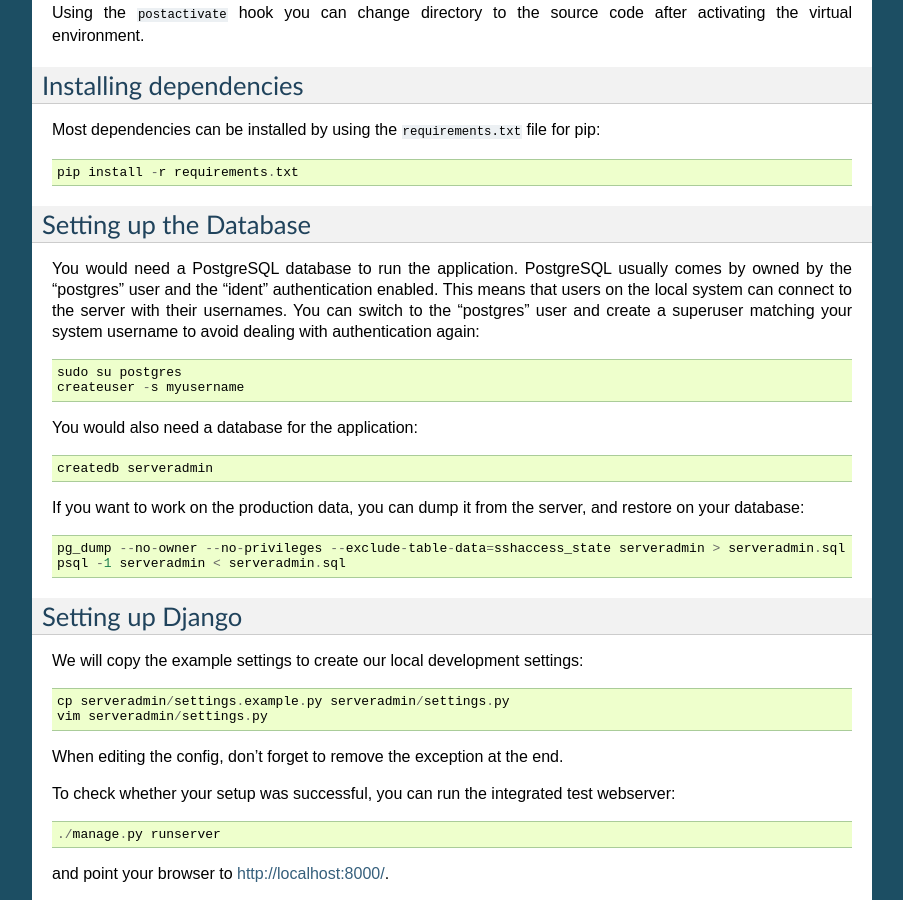
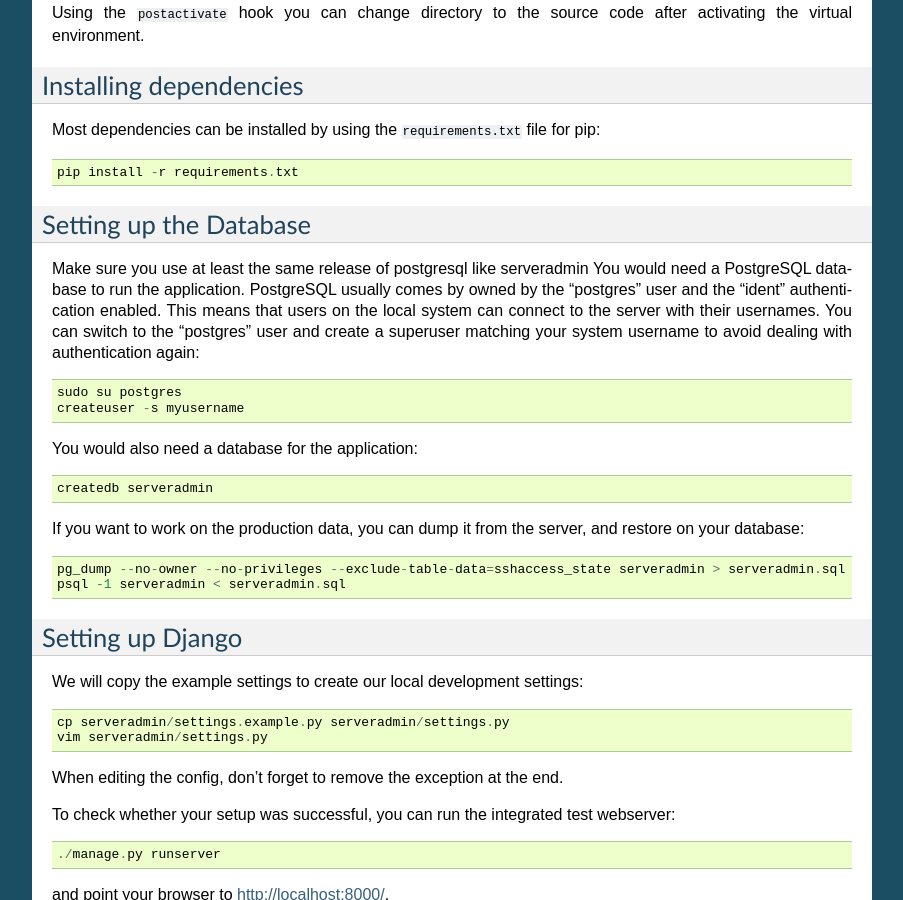
Before and after one commit to innogames/serveradmin, a Sphinx documentation site: the page built from docs/extending.rst, in a window 1280 px wide and 900 px high, scrolled down 648 px. Shown: the whole window, without its empty margins (198-1101 px from the left). Built offline with Sphinx 7.4.7, drawn with Linux system fonts in a browser that asks for light colours; formulas are drawn with MathJax 3.

Commit message:
docs: Add hint for extending

```diff
--- a/docs/extending.rst
+++ b/docs/extending.rst
@@ -49,7 +49,7 @@
 
 Setting up the Database
 -----------------------
-
+Make sure you use at least the same release of postgresql like serveradmin
 You would need a PostgreSQL database to run the application.  PostgreSQL
 usually comes by owned by the "postgres" user and the "ident" authentication
 enabled.  This means that users on the local system can connect to the server
```
